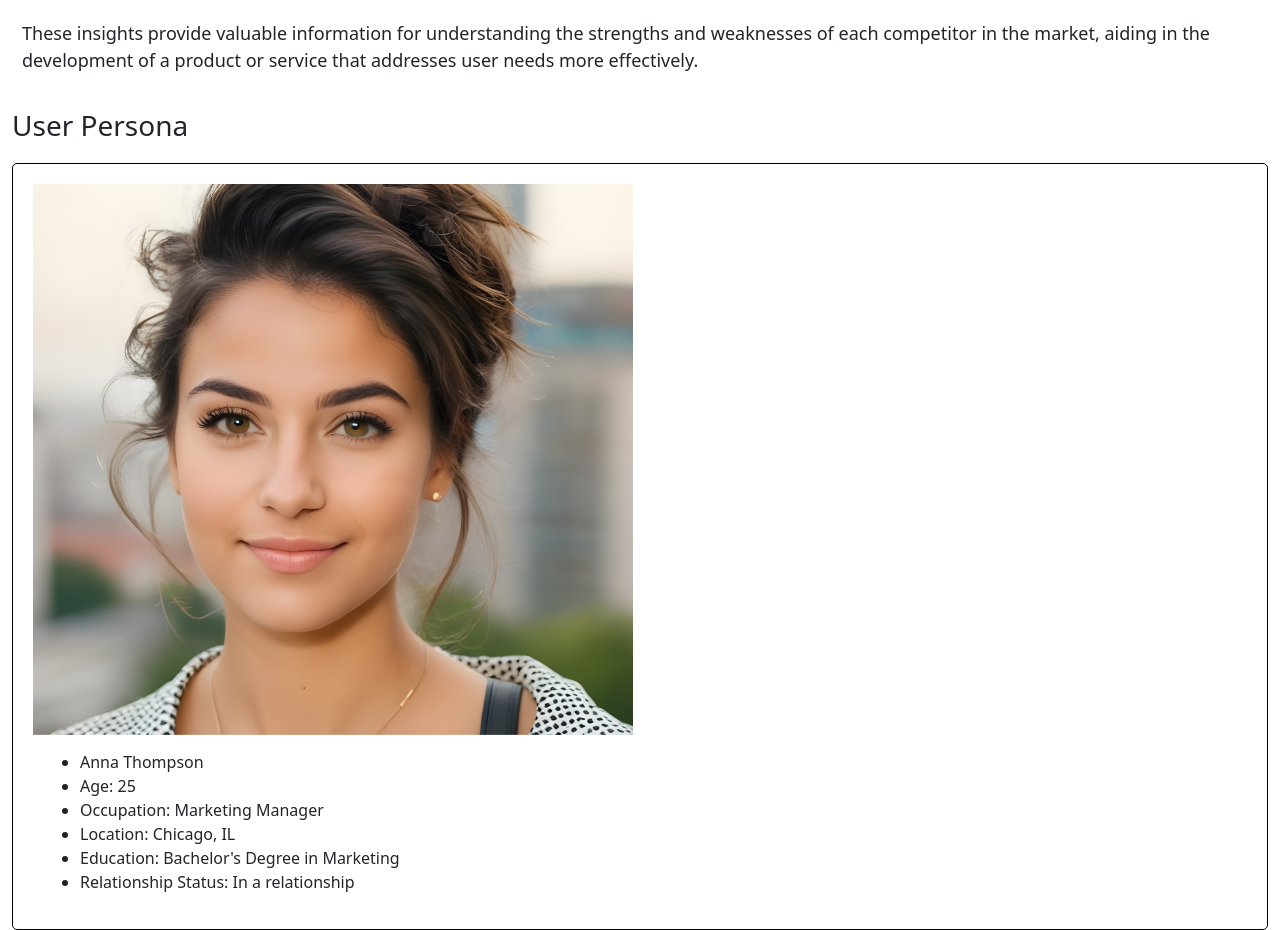
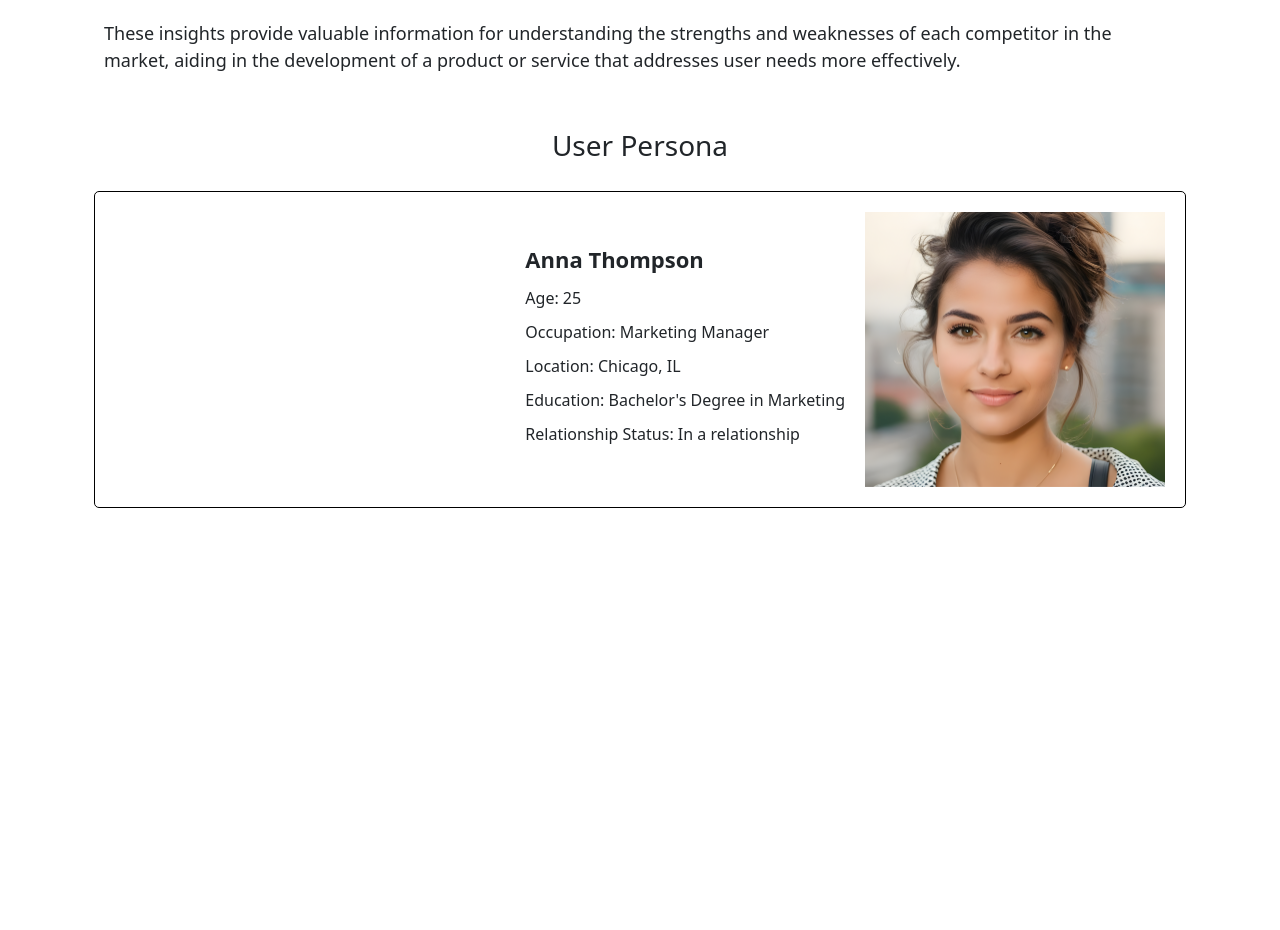
Before and after one commit to karenchloec/UX_UI_HW_20, a plain HTML site: page index.html in a window 1280 px wide. Shown: the part 1963-2893 px from the top of the page. After the commit the page ends 2491 px from the top, so only its background shows below. Drawn offline with nearby package versions, Linux system fonts and the light colour scheme.

Commit message:
adjust user persona layout
display flex, img and li share the same rows, reorganized .holder and .overview

```diff
--- a/css/style.css
+++ b/css/style.css
@@ -14,6 +14,21 @@ body {
 .topicHeading {
     margin-top: 35px;
 }
+
+
+.holder {
+    border: 1px solid black;
+    border-radius: 5px;
+    padding: 20px;
+    margin-top: 20px;
+}
+
+
+.overview {
+    margin: 20px 10px;
+    font-size: 18px;
+}
+
 
 /* NAVIGATION */
 
@@ -80,25 +95,42 @@ body {
     margin: 15px;
 }
 
-.holder {
-    border: 1px solid black;
-    border-radius: 5px;
-    padding: 20px;
-    margin-top: 20px;
-}
-
-.overview {
-    margin: 20px 10px;
-    font-size: 18px;
-}
 
 /* USER PERSONA */
 
-.userPersona img  {
+
+.containerUserPersona {
+    display: flex;
+    flex-direction: column;
+    align-items: center;
+}
+
+.holder.userPersona {
+    display: flex;
+    flex-direction: row-reverse;
+    align-items: center;
+    width: 100%;    flex-grow: 1;
+
+}
+
+.holder.userPersona img {
+    width: 300px;
     height: auto;
-    max-width: 75%;
+    margin-left: 20px;
 }
 
 .annaThompson {
-    margin: 15px;
+    list-style-type: none;
+    padding: 0;
+    margin: 0;
 }
+
+.annaThompson li {
+    margin-bottom: 10px;
+}
+
+.name {
+    font-weight: bold;
+    text-decoration: none;
+    font-size: 22px;
+}
--- a/index.html
+++ b/index.html
@@ -80,10 +80,14 @@
             </div>
             <div class="row">
                 <div class="col-md-12">
-                    <p>Introducing Huddle: Where Your Money Comes Together – the ultimate finance management solution. Say
-                        goodbye to the hassle of juggling multiple bank accounts, bills, and loans. With Huddle, everything
-                        you need to manage your finances is in one convenient place. From tracking expenses to maximizing
-                        cashback rewards, Huddle streamlines your financial journey, empowering you to take control of your
+                    <p>Introducing Huddle: Where Your Money Comes Together – the ultimate finance management solution.
+                        Say
+                        goodbye to the hassle of juggling multiple bank accounts, bills, and loans. With Huddle,
+                        everything
+                        you need to manage your finances is in one convenient place. From tracking expenses to
+                        maximizing
+                        cashback rewards, Huddle streamlines your financial journey, empowering you to take control of
+                        your
                         money with ease. Experience the future of finance management – experience Huddle.</p>
                 </div>
             </div>
@@ -190,7 +194,6 @@
                 </div>
             </div>
         </div>
-    </div>
 
         <div class="container-fluid competitorAnalysis">
             <h3 class="topicHeading">Competitor Analysis</h3>
@@ -250,17 +253,24 @@
                             Lacks face-to-face services.
                         </li>
                         <li>
-                    Overdraft fee avoidance is available only to eligible clients, despite advertising otherwise.
+                            Overdraft fee avoidance is available only to eligible clients, despite advertising
+                            otherwise.
                         </li>
                     </ul>
                 </div>
             </div>
 
             <div class="overview">
-            <p>These insights provide valuable information for understanding the strengths and weaknesses of each competitor in the market, aiding in the development of a product or service that addresses user needs more effectively.
+                <p>These insights provide valuable information for understanding the strengths and weaknesses of each
+                    competitor in the market, aiding in the development of a product or service that addresses user
+                    needs
+                    more effectively.
                 </p>
             </div>
 
+        </div>
+
+        <div class="container-fluid containerUserPersona">
             <h3 class="topicHeading">User Persona</h3>
             <div class="holder userPersona">
                 <img src="images/user persona.png" alt="portrait of a 20 year old woman in city">
@@ -271,8 +281,10 @@
                     <li class="location">Location: Chicago, IL</li>
                     <li class="education">Education: Bachelor's Degree in Marketing</li>
                     <li class="relationship">Relationship Status: In a relationship</li>
+                </ul>
 
-            </ul>
+            </div>
+        </div>
     </div>
     </div>
 
```
Lines whose indentation alone changed are shown as unchanged.
